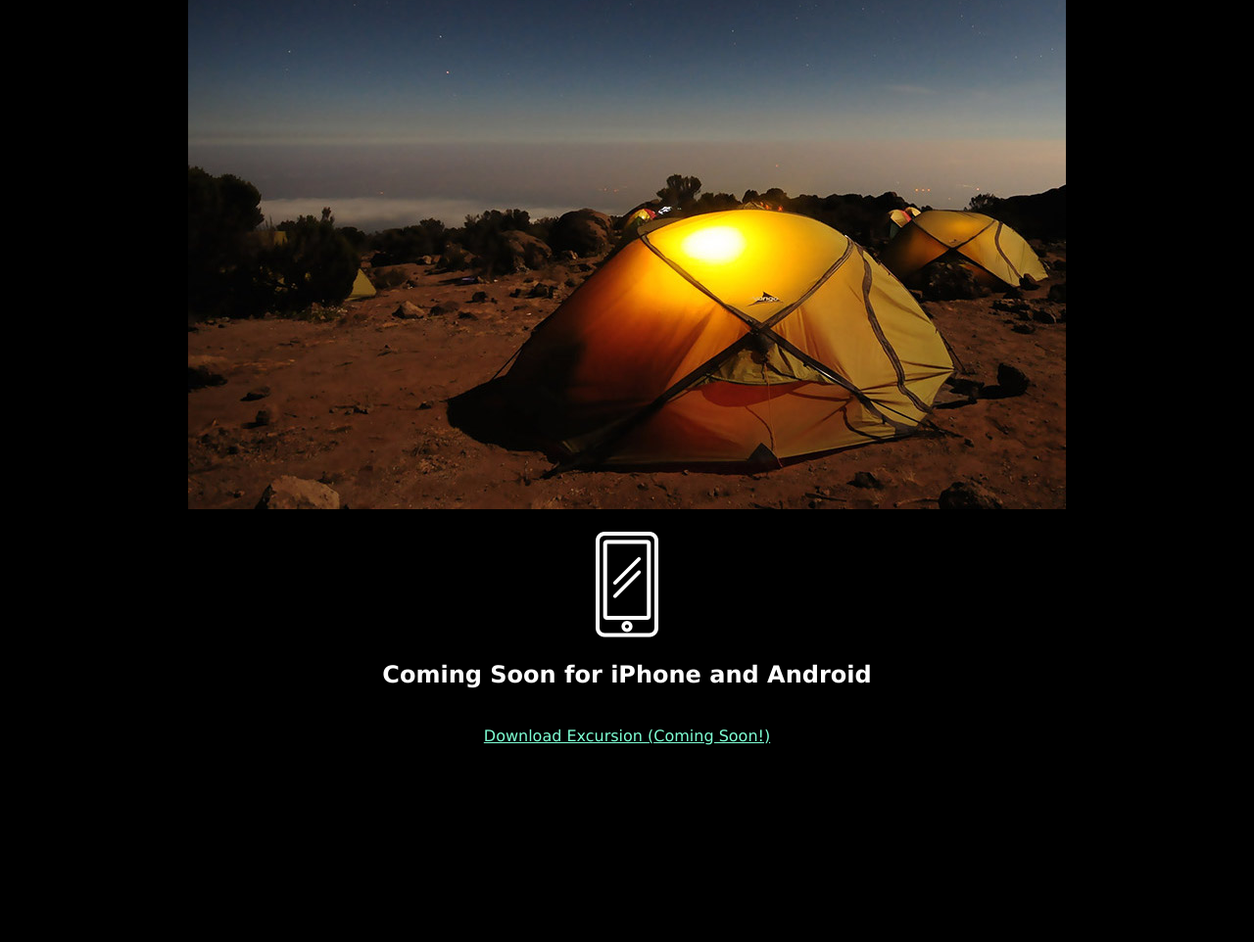
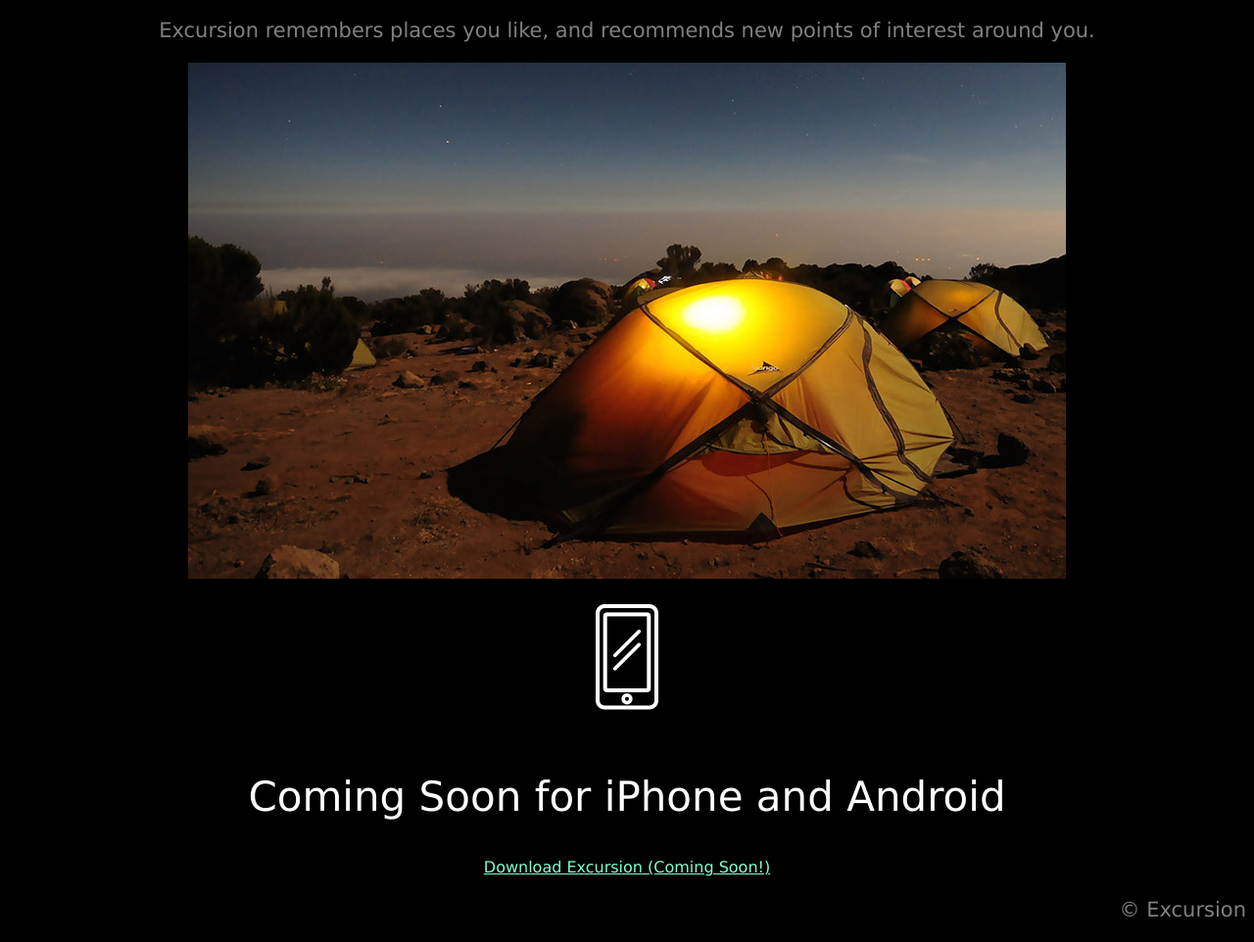
Before and after one commit to maczter/maczter.github.io, a plain HTML site: page excursion/index.html in a window 1280 px wide. Shown: the part 424-1386 px from the top of the page at 98% size. Before the commit the page ends 1239 px from the top, so only its background shows below. Drawn offline with Linux system fonts and the light colour scheme.

Commit message:
cleaned up some styles

```diff
--- a/excursion/index.html
+++ b/excursion/index.html
@@ -15,18 +15,24 @@
 Your browser does not support the HTML video tag.
 </video>
 <h2>Your personal travel guide</h2>
-<p>Excursion remembers places you like, and recommends new points of interest around you.</p>
+<p>
+Excursion remembers places you like, and recommends new points of interest around you.</p>
+<p>
 <img src="./resources/images/camp.jpg" alt="campsite">
-<br /><br />
+</p>
+<p>
 <img src="./resources/images/phone.png" alt="smartphone">
-<br />
+<br /><br>
+</p>
 <h2>Coming Soon for iPhone and Android</h2>
 <p>
-<br />
+
 <a href="">Download Excursion (Coming Soon!)</a>
-<br />
-<br />
-<br />
 </p>
+<div id="footer">
+<p>
+	&copy; Excursion
+</p>
+</div>
 </body>
 </html>
--- a/excursion/resources/css/style.css
+++ b/excursion/resources/css/style.css
@@ -1,15 +1,26 @@
 /* CSS Document */
-html {
+body {
 	background-color: black;
 	text-align: center;
 	font-family: verdana;
 	color: white;
 }
+p {
+	color: gray;
+	font-size: 21px;
+}
 h1 {
 	font-size: 50px;
 	font-weight: normal;
 }
-p a	{
+h2 {
+	font-weight: 300;
+	font-size: 42px;
+}
+a	{
 	color: aquamarine;
 	font-size: 16px;
 	}
+#footer {
+	text-align: right;
+}
```
